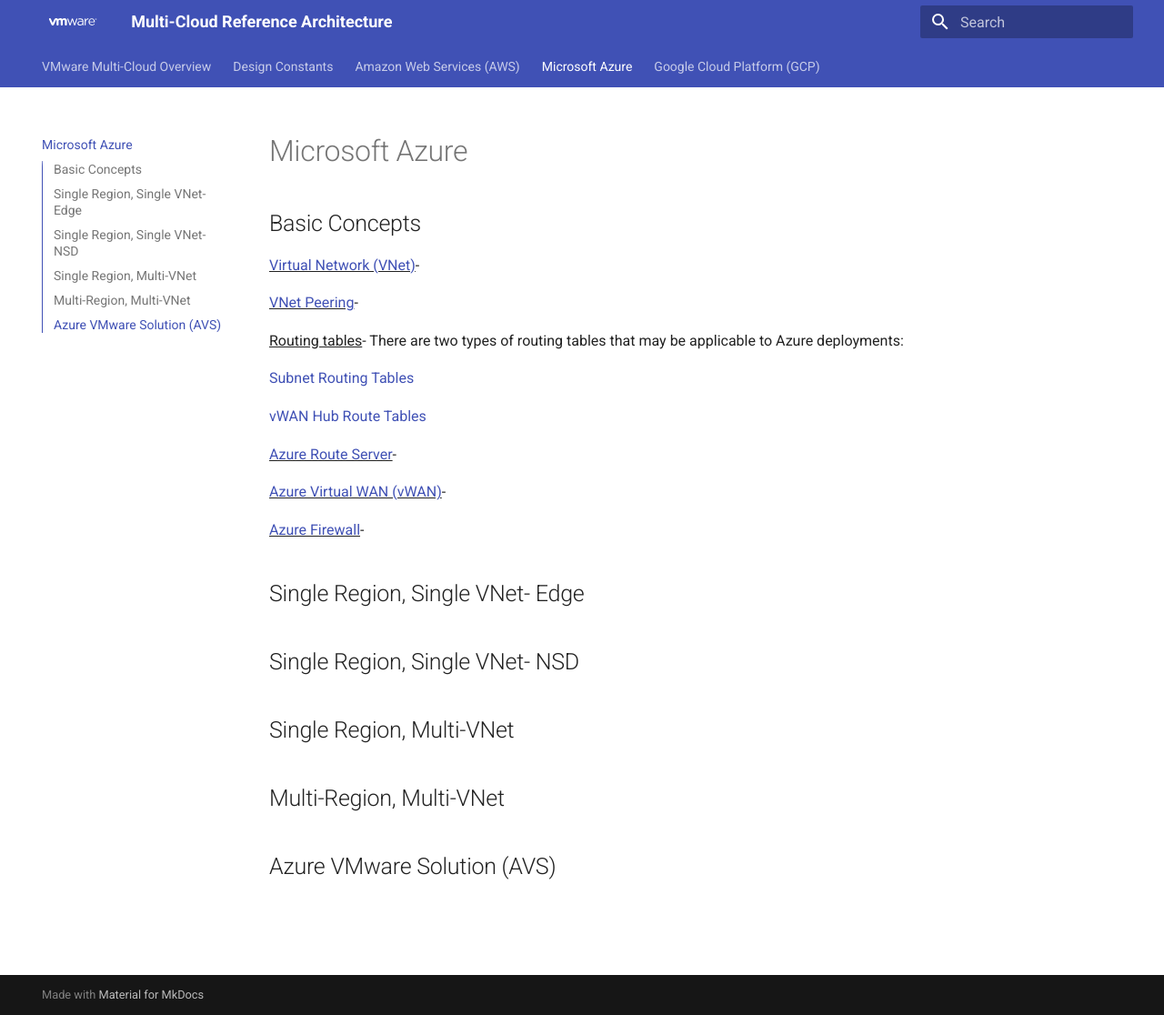
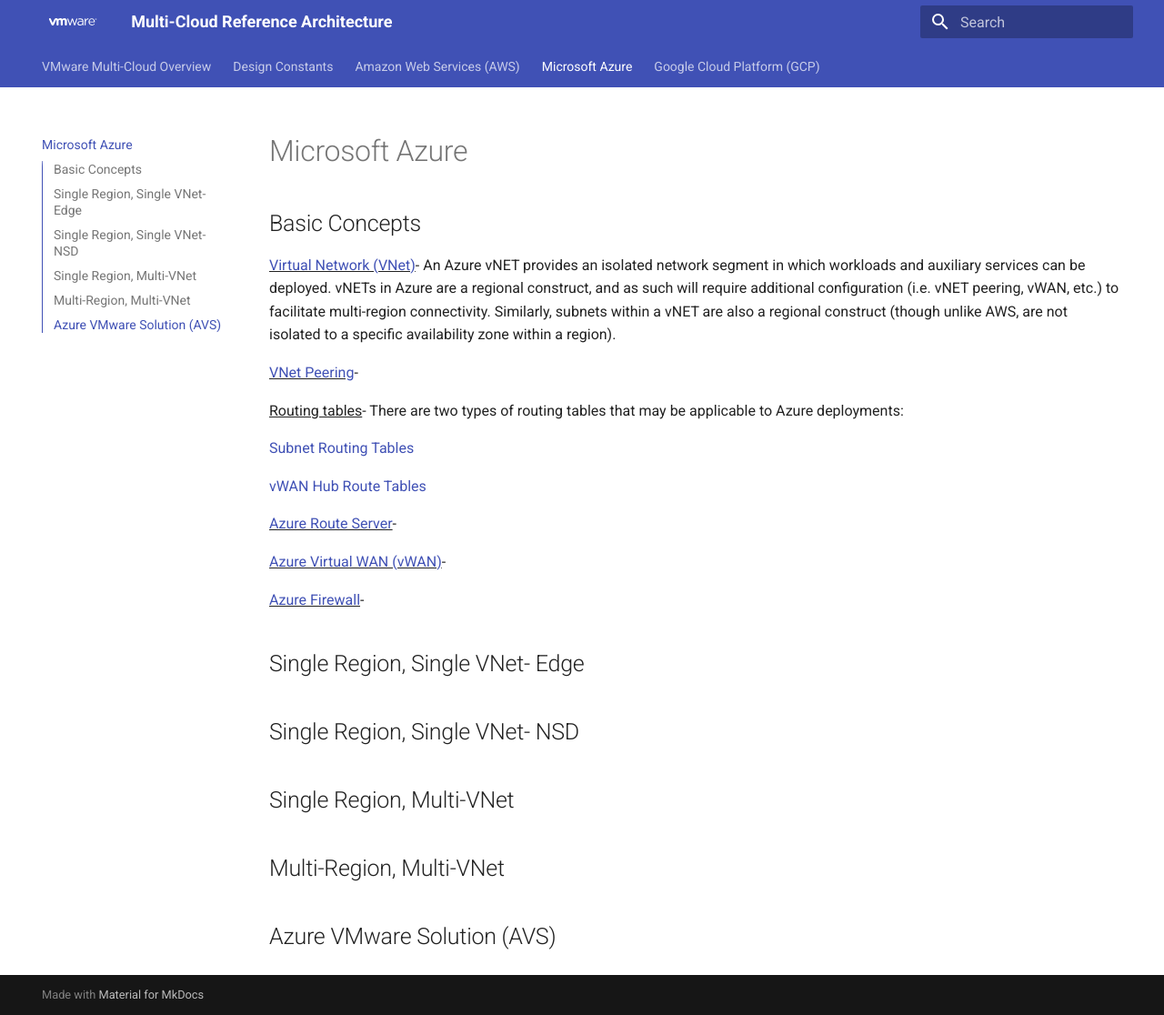
Before and after one commit to el-hoffer/velo-mc-refarch, an MkDocs documentation site: the page built from docs/3-azure.md, in a window 1280 px wide and 1116 px high. Shown: the whole window at 91% size. Built offline with MkDocs 1.6.1 and Material for MkDocs 9.7.7, drawn with Linux system fonts in a browser that asks for light colours.

Commit message:
vNET overview

```diff
--- a/docs/3-azure.md
+++ b/docs/3-azure.md
@@ -5,7 +5,7 @@ title: Microsoft Azure
 # Microsoft Azure
 
 ## Basic Concepts
-<u>[Virtual Network (VNet)](https://learn.microsoft.com/en-us/azure/virtual-network/virtual-networks-overview)</u>-
+<u>[Virtual Network (VNet)](https://learn.microsoft.com/en-us/azure/virtual-network/virtual-networks-overview)</u>-  An Azure vNET provides an isolated network segment in which workloads and auxiliary services can be deployed.  vNETs in Azure are a regional construct, and as such will require additional configuration (i.e. vNET peering, vWAN, etc.) to facilitate multi-region connectivity.  Similarly, subnets within a vNET are also a regional construct (though unlike AWS, are not isolated to a specific availability zone within a region).
 
 <u>[VNet Peering](https://learn.microsoft.com/en-us/azure/virtual-network/virtual-network-peering-overview)</u>-
 
```
